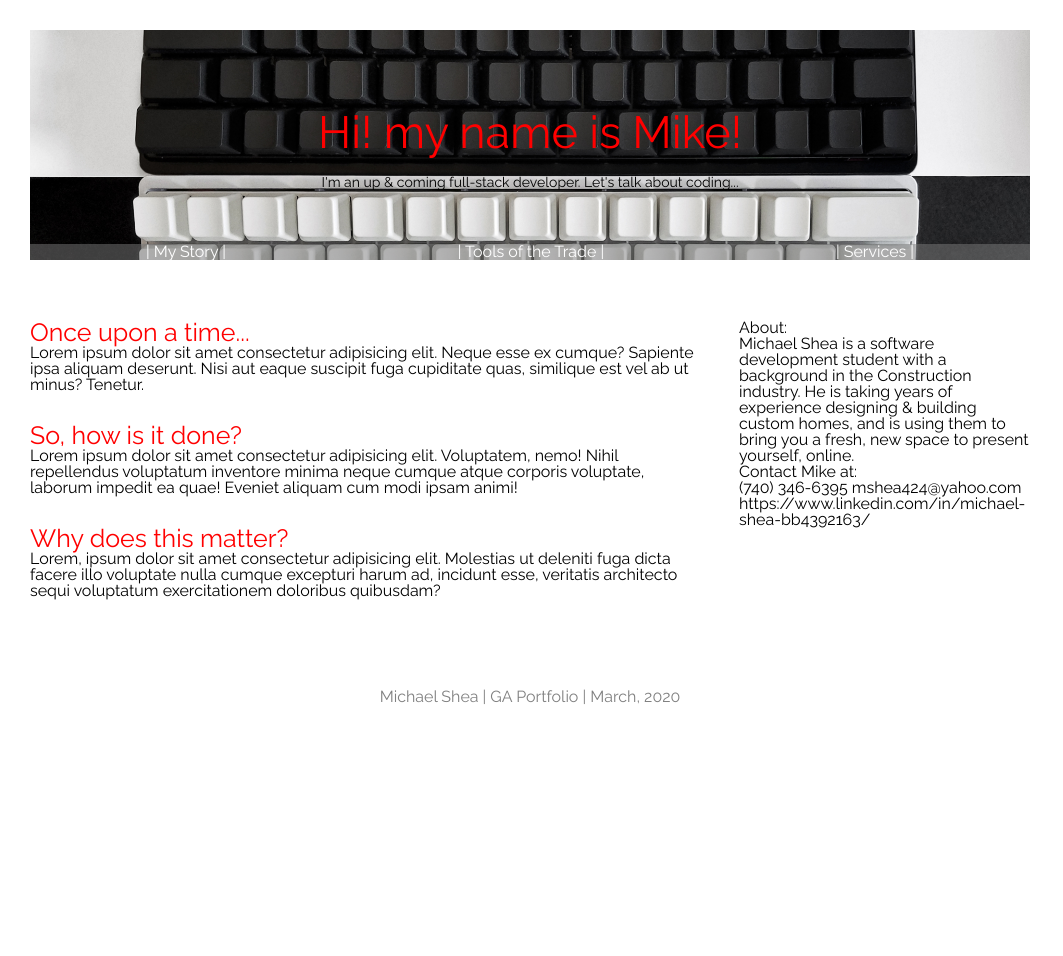
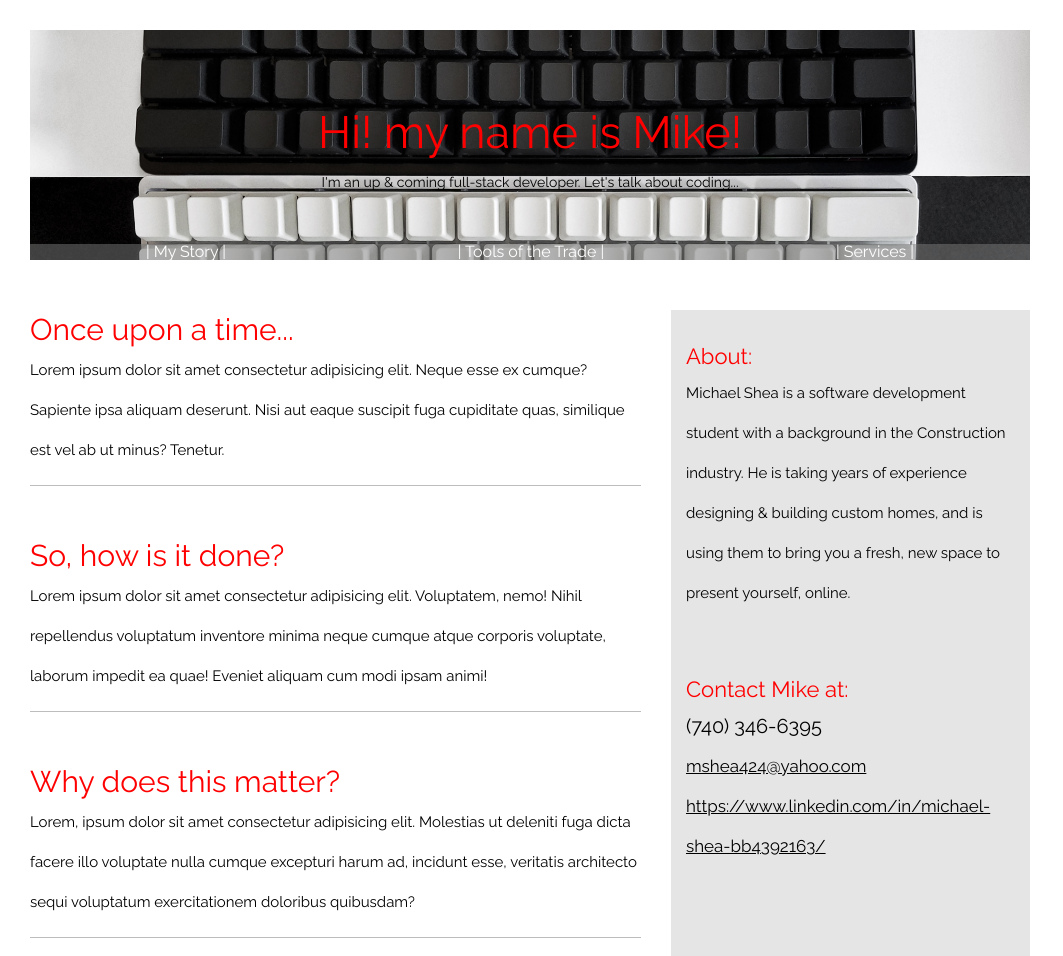
Before and after one commit to Mshea424/Mshea424.github.io, a plain HTML site: page index.html in a window 1280 px wide. Shown: the top 956 px of the page, without its empty margins (0-1063 px from the left). Before the commit the page ends 800 px from the top, so only its background shows below. Drawn offline with Linux system fonts and the light colour scheme.

Commit message:
first draft complete

```diff
--- a/index.html
+++ b/index.html
@@ -36,15 +36,17 @@
 
             </main>
             <aside>
-                <section class="About">
+                <section>
                     <h2>About:</h2>
                     <p>Michael Shea is a software development student with a background in the Construction industry. He is taking years of experience designing & building custom homes, and is using them to bring you a fresh, new space to present yourself, online.</p>
                 </section>
-                <section class="Contact">
+                <section>
                     <h2>Contact Mike at:</h2>
-                    <a>(740) 346-6395</a>
-                    <a>mshea424@yahoo.com</a>
-                    <a>https://www.linkedin.com/in/michael-shea-bb4392163/</a>
+                    <a class="tele">(740) 346-6395</a>
+                    </br>
+                    <a class = "hyperl">mshea424@yahoo.com</a>
+                    </br>
+                    <a class = "hyperl">https://www.linkedin.com/in/michael-shea-bb4392163/</a>
                 </section>
             </aside>
         </div>
--- a/style.css
+++ b/style.css
@@ -43,30 +43,63 @@ nav > a:hover {
     color: black;
 }
 .wrapper {
-    width: 100%
     margin: 0 auto;
     display: flex;
     flex-direction: row;
     justify-content: space between;
-    padding: 60px 0;
-
 }
 .wrapper > main {
-    width: 70%;
+    width: 65%;
     margin: 0 30px 0 0;
+}
+.wrapper > main > article {
+    margin-top: 50px;
+    border-bottom: 1px solid rgba(125, 125, 125, .5);
+    padding-bottom: 15px;
 }
 .wrapper > main > article > h2 {
     color: red;
-    font-size: 25px;
+    font-size: 30px;
+    line-height: 40px;
+    font-weight: 300;
 }
-.wrapper > main > article {
-    margin-bottom: 30px;
+.wrapper > main > article > p {
+    font-size: 15px;
+    line-height: 40px;
 }
 .wrapper > aside {
-    margin: 60px, 0 0 0;
-    width: 30%;
+    margin-top: 50px;
+    width: 35%;
+    padding: 30px 15px;
+    background-color: rgba(125, 125, 125, .2);
+}
+.wrapper > aside > section {
+    margin-bottom: 60px;
+}
+.wrapper > aside > section > h2 {
+    color: red;
+    font-size: 22px;
+    line-height: 33px;
+
+}
+.wrapper > aside > section > p {
+    font-size: 15px;
+    line-height: 40px;
+}
+
+.wrapper > aside > section > a.tele {
+
+    font-size: 20px;
+    line-height: 40px;
+}
+.wrapper > aside > section > a.hyperl {
+    margin-top: 50px;
+    font-size: 17px;
+    line-height: 40px;
+    text-decoration: underline;
 }
 footer{
+    margin-top: 50px;
     text-align: center;
     color: gray;
 }
```
